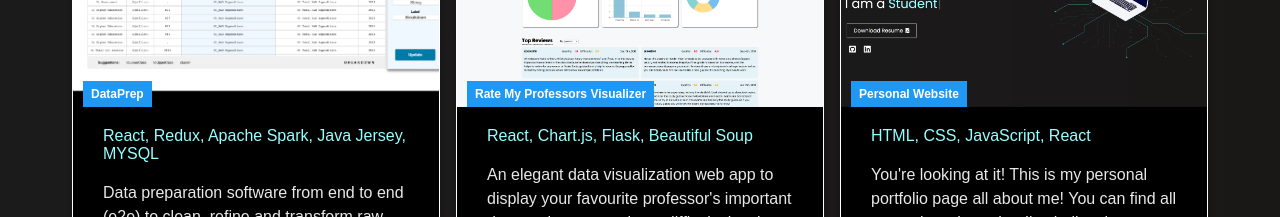
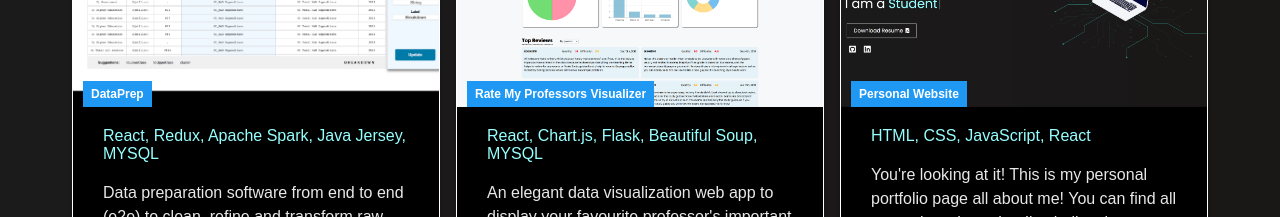
Before and after one commit to Dennayz/dennayz.github.io, a React (Create React App) app: page /#/ in a window 1280 px wide. Shown: the part 4280-4497 px from the top of the page. Built offline with nearby package versions, Linux system fonts and the light colour scheme.

Commit message:
updated tech stack

```diff
--- a/src/components/Projects.js
+++ b/src/components/Projects.js
@@ -19,7 +19,7 @@
             <CardItem
               src="images/project-2.png"
               text="An elegant data visualization web app to display your favourite professor's important data such as top ratings, difficulty levels, and top comments."
-              tech="React, Chart.js, Flask, Beautiful Soup"
+              tech="React, Chart.js, Flask, Beautiful Soup, MYSQL"
               label="Rate My Professors Visualizer"
               path="https://github.com/Dennayz/RateMyProfessors_Visualization"
             />
```
